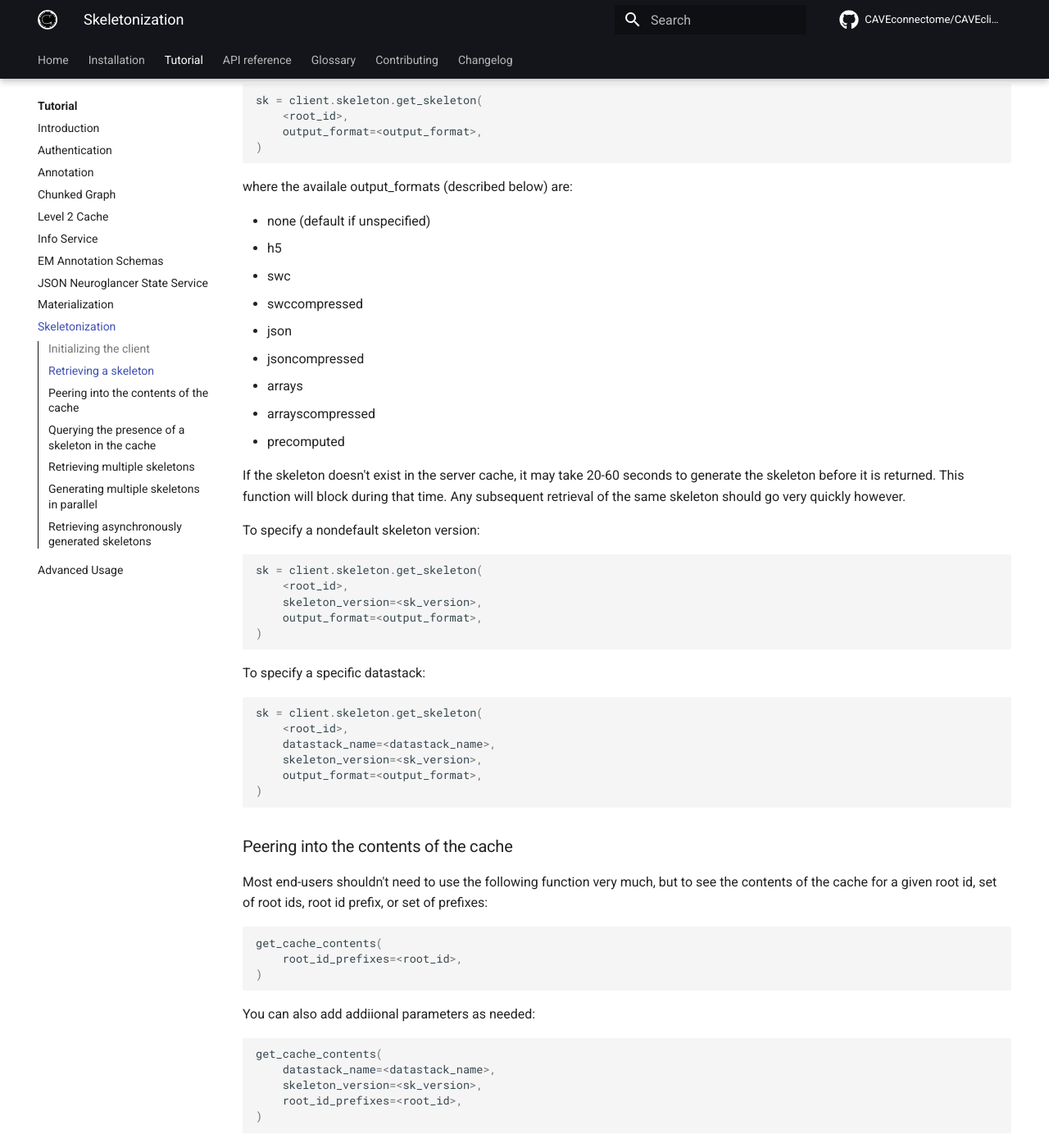
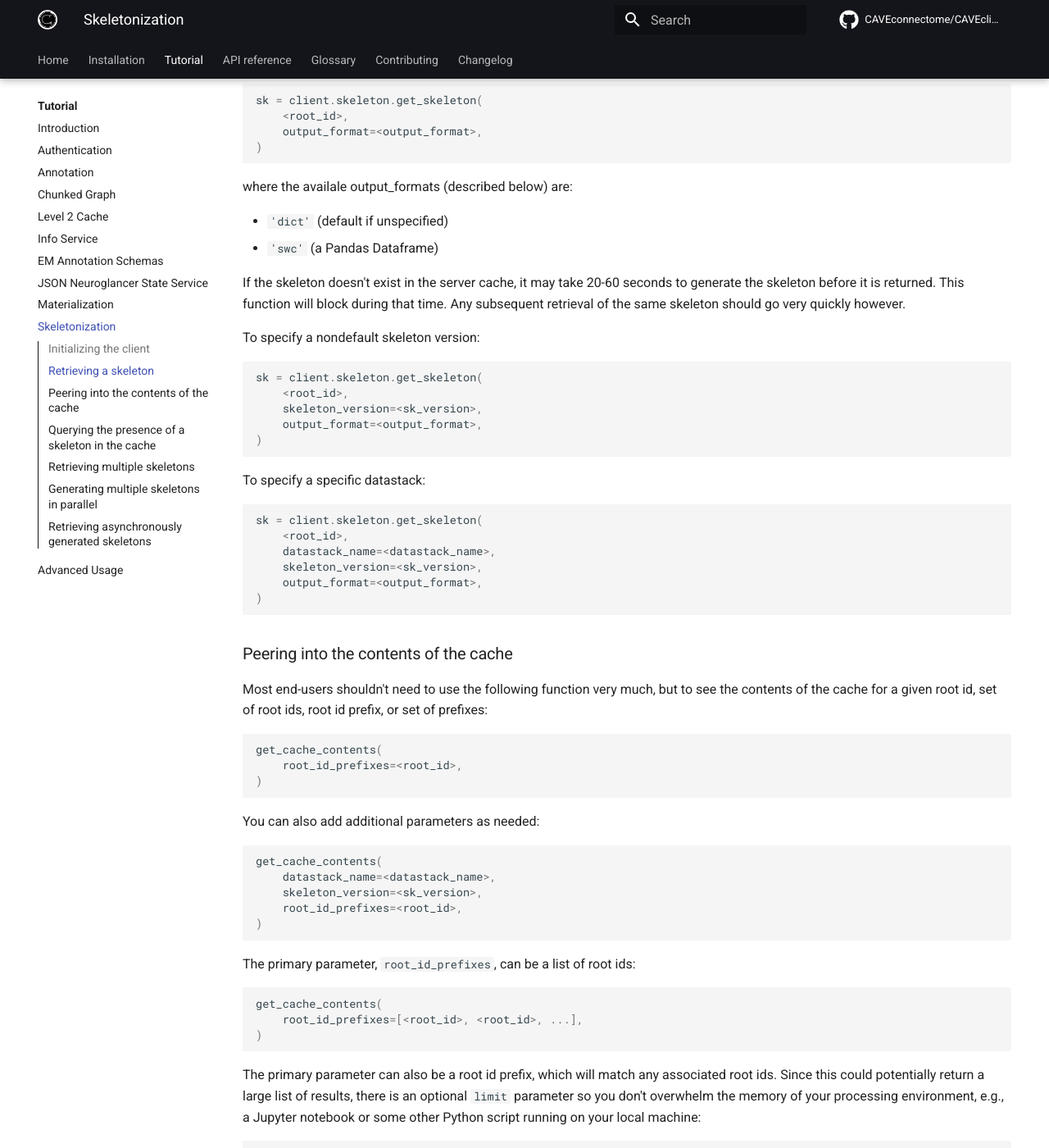
Before and after one commit to CAVEconnectome/CAVEclient, an MkDocs documentation site: the page built from docs/tutorials/skeletonization.md, in a window 1280 px wide and 1400 px high, scrolled down 766 px. Shown: the whole window at 82% size. Built offline with MkDocs 1.6.1 and Material for MkDocs 9.7.7, drawn with Linux system fonts in a browser that asks for light colours; comment, search, counter and statistics services are not loaded.

````diff
--- a/docs/tutorials/skeletonization.md
+++ b/docs/tutorials/skeletonization.md
@@ -39,15 +39,8 @@
 
 where the availale output_formats (described below) are:
 
-* none (default if unspecified)
-* h5
-* swc
-* swccompressed
-* json
-* jsoncompressed
-* arrays
-* arrayscompressed
-* precomputed
+* ```'dict'``` (default if unspecified)
+* ```'swc'``` (a Pandas Dataframe)
 
 If the skeleton doesn't exist in the server cache, it may take 20-60 seconds to generate the skeleton before it is returned. This function will block during that time. Any subsequent retrieval of the same skeleton should go very quickly however.
 
@@ -82,7 +75,7 @@
 )
 ```
 
-You can also add addiional parameters as needed:
+You can also add additional parameters as needed:
 
 ```python
 get_cache_contents(
````
Also changed, not shown: 2 other files.
